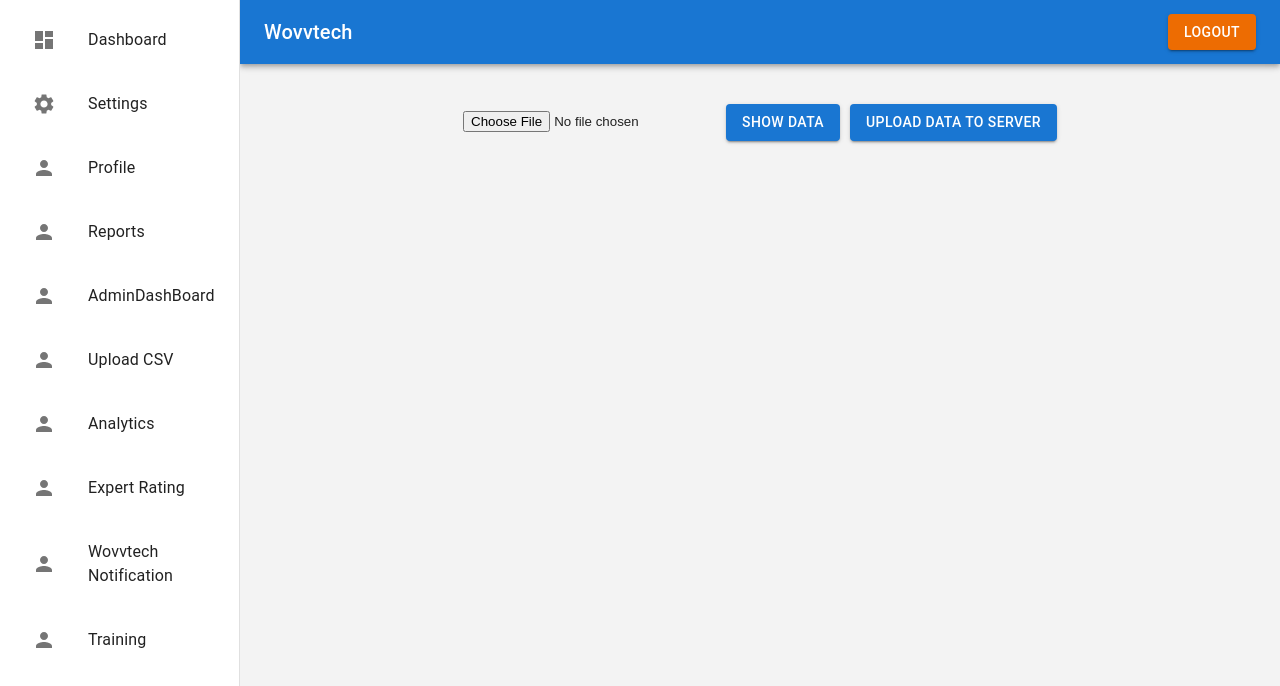
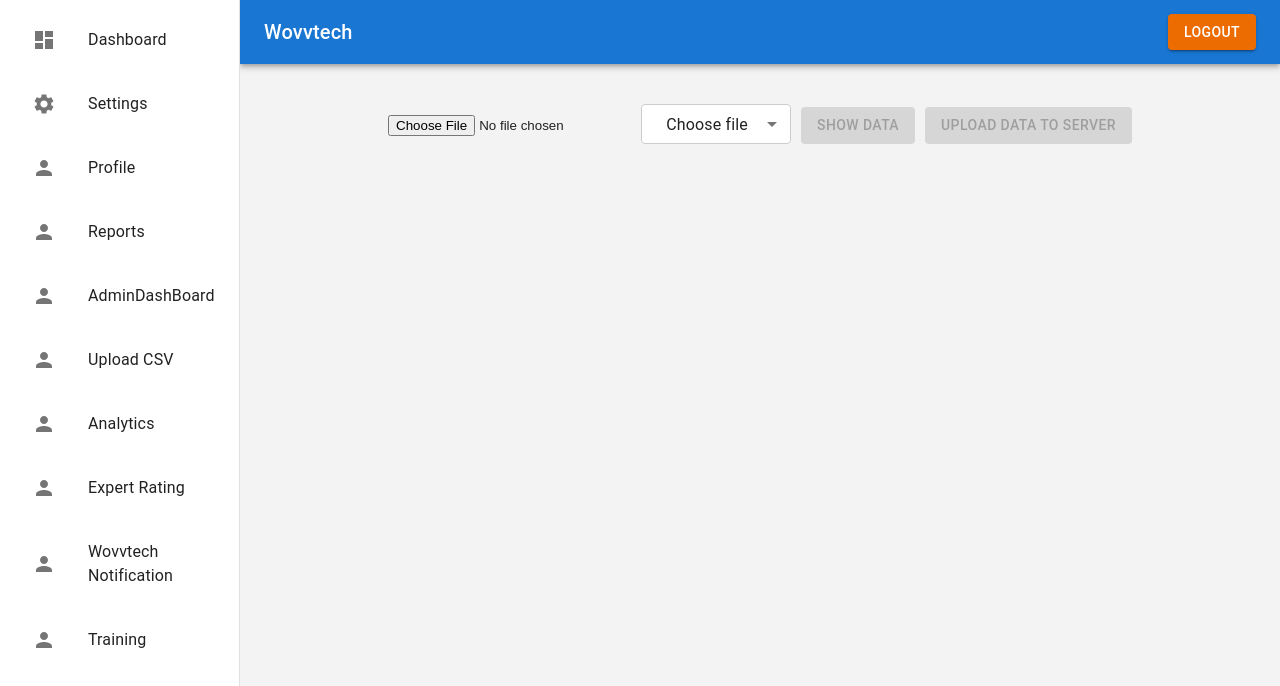
Before and after one commit to Shubhammohite96/wovvtech-dashboard, a React (Vite) app: page /UploadCsv in a window 1280 px wide. Shown: the top 686 px of the page. Built offline with nearby package versions, Linux system fonts and the light colour scheme; sample sign-in values are in the browser's storage.

Commit message:
login flow and csv DD

```diff
--- a/src/pages/UploadCsv/UploadCsv.tsx
+++ b/src/pages/UploadCsv/UploadCsv.tsx
@@ -1,7 +1,9 @@
 import React, { useState } from "react";
 import {
   Button,
-  Box
+  Box,
+  Select,
+  MenuItem
 }
   from "@mui/material";
 import ReusableTable, {
@@ -13,6 +15,7 @@
   const [tableData, setTableData] = useState<{ [key: string]: string }[]>([]);
   const [file, setFile] = useState<File | null>(null);
   const [currentPage, setCurrentPage] = useState(1);
+  const [isFile,setIsFile]=useState('');
 
   const handleFileChange = (event: React.ChangeEvent<HTMLInputElement>) => {
     if (event.target.files?.length) {
@@ -80,13 +83,47 @@
   return (
     <div style={{ marginTop: "40px", textAlign: "center" }}>
       <input type="file" accept=".csv" onChange={handleFileChange} />
-      <Button variant="contained" color="primary" onClick={handleUpload} style={{ marginLeft: "10px" }}>
+      <Select
+        name="hoursForCCFixes"
+        displayEmpty
+        sx={{
+          height: "40px",
+          padding: "10px",
+          width: "150px",
+          backgroundColor: "#FFFFFF",
+          "& fieldset": { borderColor: "#ccc !important" },
+          "&:hover fieldset": { borderColor: "#ccc !important" },
+          "&.Mui-focused fieldset": { borderColor: "#ccc !important" },
+          "&.MuiOutlinedInput-root": { borderColor: "#ccc !important" },
+        }}
+        value={isFile}
+        onChange={(e) => setIsFile(e.target.value)}
+      >
+        <MenuItem value="" disabled>
+          Choose file
+        </MenuItem>
+        <MenuItem value="Pass"> Journey data</MenuItem>
+        <MenuItem value="Failed">Tracker data</MenuItem>
+      </Select>
+      <Button
+        disabled={!isFile}
+        variant="contained"
+        color="primary"
+        onClick={handleUpload}
+        style={{ marginLeft: "10px" }}
+      >
         Show data
       </Button>
-      <Button variant="contained" color="primary" onClick={handleUpload} style={{ marginLeft: "10px" }}>
+      <Button
+        disabled={!isFile}
+        variant="contained"
+        color="primary"
+        onClick={handleUpload}
+        style={{ marginLeft: "10px" }}
+      >
         Upload Data To Server
       </Button>
-      {tableData.length > 0 &&
+      {tableData.length > 0 && (
         <Box style={{ marginTop: "40px" }}>
           <ReusableTable
             columns={columns}
@@ -104,12 +141,14 @@
           {currentPage} of {totalPages}
           <Button
             style={{ margin: "20px 10px", fontWeight: 700 }}
-            onClick={() => setCurrentPage((prev) => Math.min(prev + 1, totalPages))}
+            onClick={() =>
+              setCurrentPage((prev) => Math.min(prev + 1, totalPages))
+            }
           >
             Next
           </Button>
         </Box>
-      }
+      )}
     </div>
   );
 };
--- a/src/pages/loginPage/LoginPage.tsx
+++ b/src/pages/loginPage/LoginPage.tsx
@@ -37,14 +37,20 @@
 
     const onSubmit: SubmitHandler<loginForm> = async(data) => {
         try {
-            const response = await apiClient.post("/login", data);
-            const { token, user } = response.data;
+            if (data.email === "admin@gmail.com" && data.password === "password") {
+                setAuthData("dummyToken", "admin"); // Save token and role in localStorage
+                navigate("/dashboard"); // Redirect to dashboard
+                return; // Exit function to prevent API call
+            }
+            // const response = await apiClient.post("/login", data);
+            // const { token, user } = response.data;
 
-            setAuthData(token, user.userRole); // Save token and role in localStorage
-            navigate("/dashboard"); // Redirect to dashboard
+            // setAuthData(token, user.userRole); // Save token and role in localStorage
+            // navigate("/dashboard"); // Redirect to dashboard
+
             //@ts-ignore
           } catch (error:{messsage:string}) {
-            alert(error.message);
+            // alert(error.message);
           }
     };
 
```
